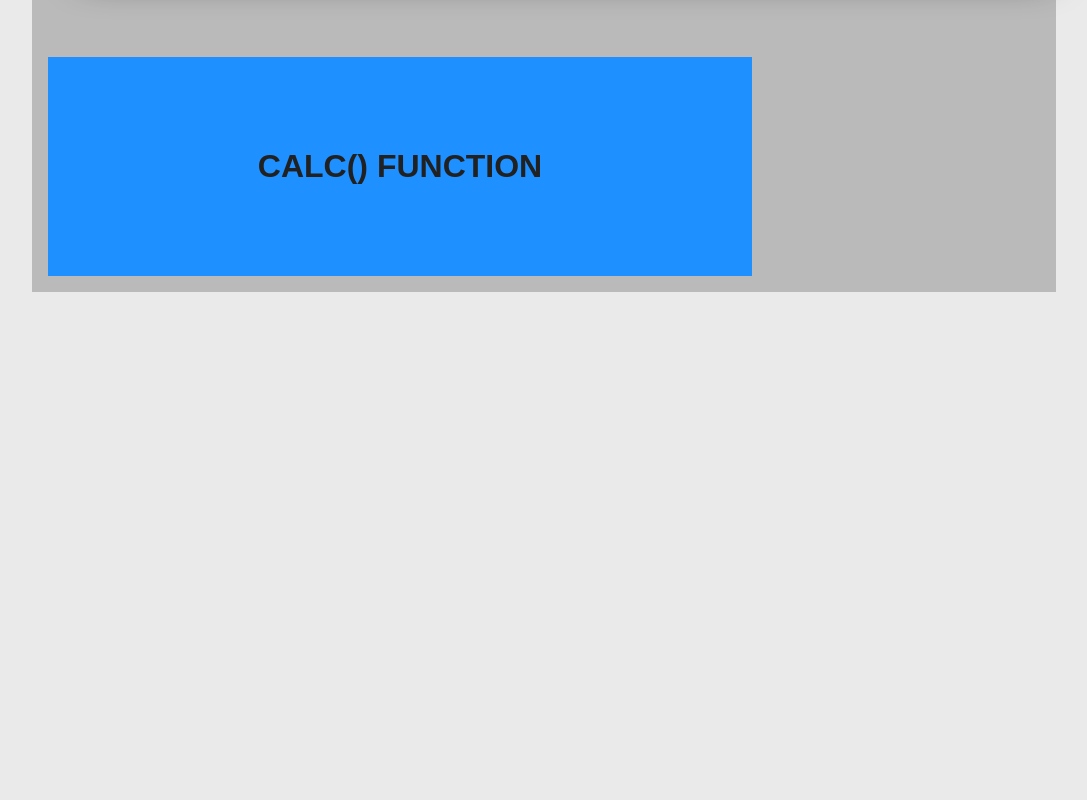
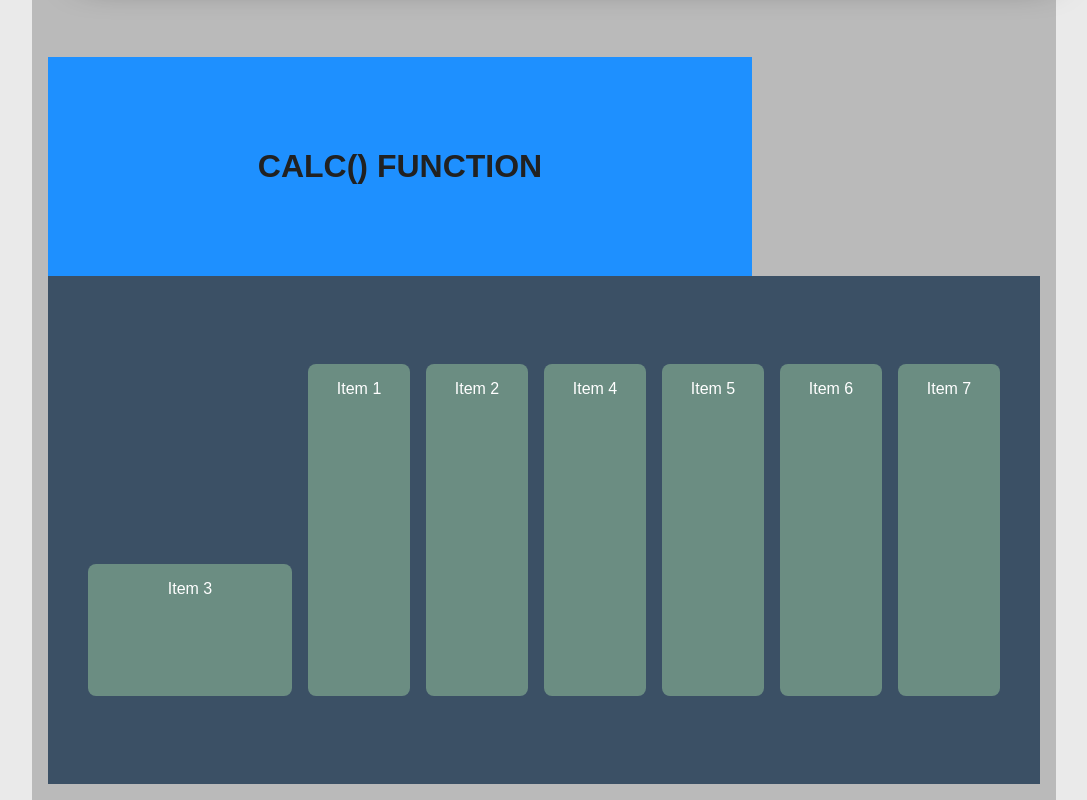
Before and after one commit to barrosdaniel/THFETUTP32_CSS_New_Features, a plain HTML site: page index.html in a window 1280 px wide. Shown: the part 1094-1894 px from the top of the page, without its empty margins (96-1183 px from the left). Before the commit the page ends 1386 px from the top, so only its background shows below. Drawn offline with Linux system fonts and the light colour scheme.

Commit message:
feature: Add Section Three Flexbox

```diff
--- a/css/styles.css
+++ b/css/styles.css
@@ -4,6 +4,10 @@ body {
   box-sizing: border-box;
   background-color: #eaeaea;
   font-family: Arial, Helvetica, sans-serif;
+}
+
+ul {
+  list-style: none;
 }
 
 .container {
@@ -55,3 +59,38 @@ section .image-caption {
   height: calc(100% - 100px);
   width: calc(100vw / 2 + 2em);
 }
+
+.section-three {
+  background-color: #3b5065;
+}
+
+.section-three ul {
+  margin: 1rem;
+  border-radius: 0.5rem;
+  padding: 0;
+  /* height: 500px; */
+
+  display: flex;
+  flex-flow: row;
+  flex-wrap: wrap;
+  justify-content: space-between;
+}
+
+.section-three li {
+  background-color: #6b8d82;
+  color: #fff;
+  border-radius: 0.5rem;
+  padding: 1rem;
+  margin: 0.5rem;
+  text-align: center;
+  height: 300px;
+
+  flex-grow: 1;
+}
+
+.section-three li:nth-child(3) {
+  flex-grow: 5;
+  order: -1;
+  height: 100px;
+  align-self: flex-end;
+}
--- a/index.html
+++ b/index.html
@@ -26,6 +26,18 @@
         <section class="section-two">
           <h2>Calc() Function</h2>
         </section>
+
+        <section class="section-three">
+          <ul>
+            <li>Item 1</li>
+            <li>Item 2</li>
+            <li>Item 3</li>
+            <li>Item 4</li>
+            <li>Item 5</li>
+            <li>Item 6</li>
+            <li>Item 7</li>
+          </ul>
+        </section>
       </main>
     </div>
   </body>
```
